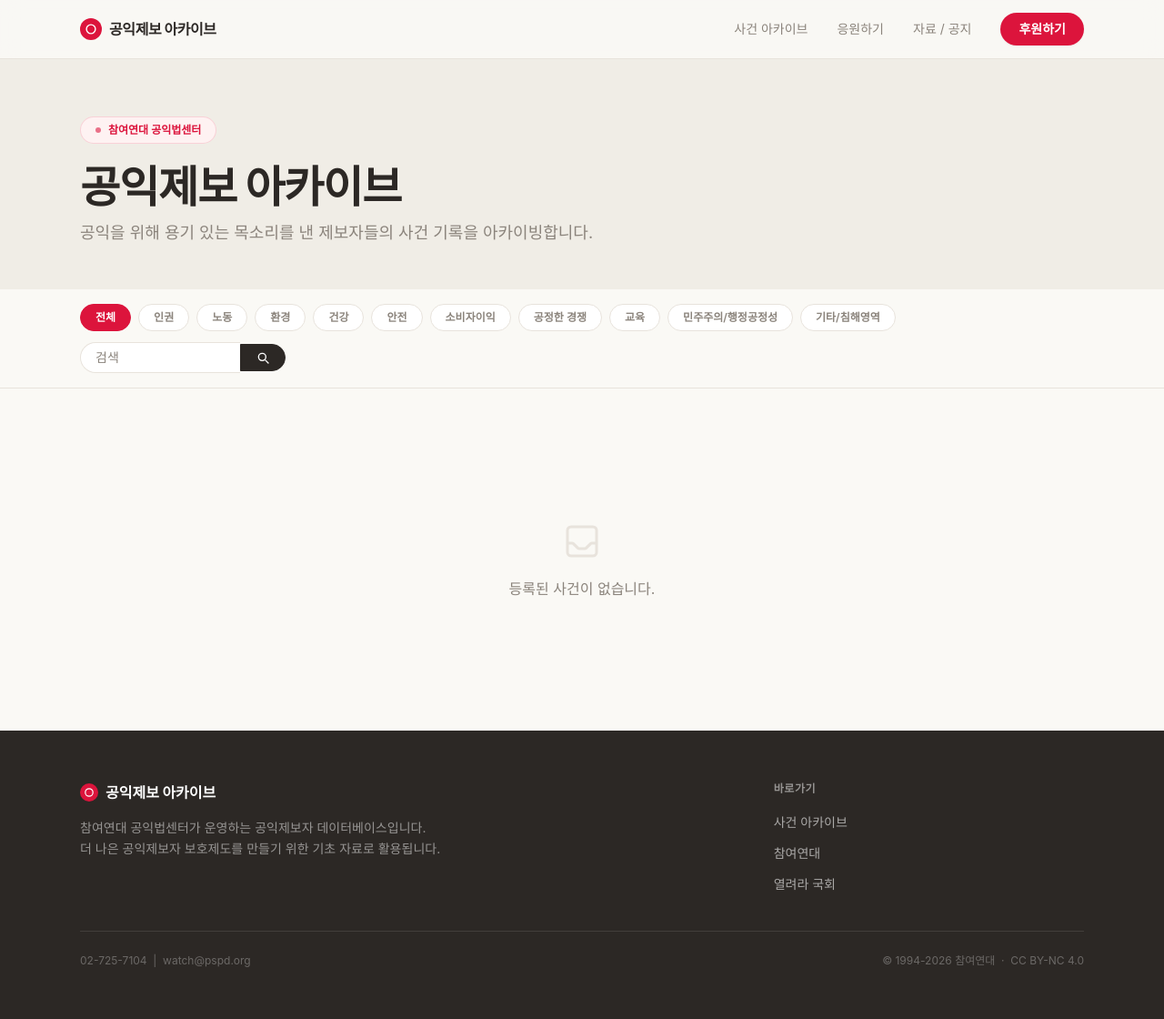
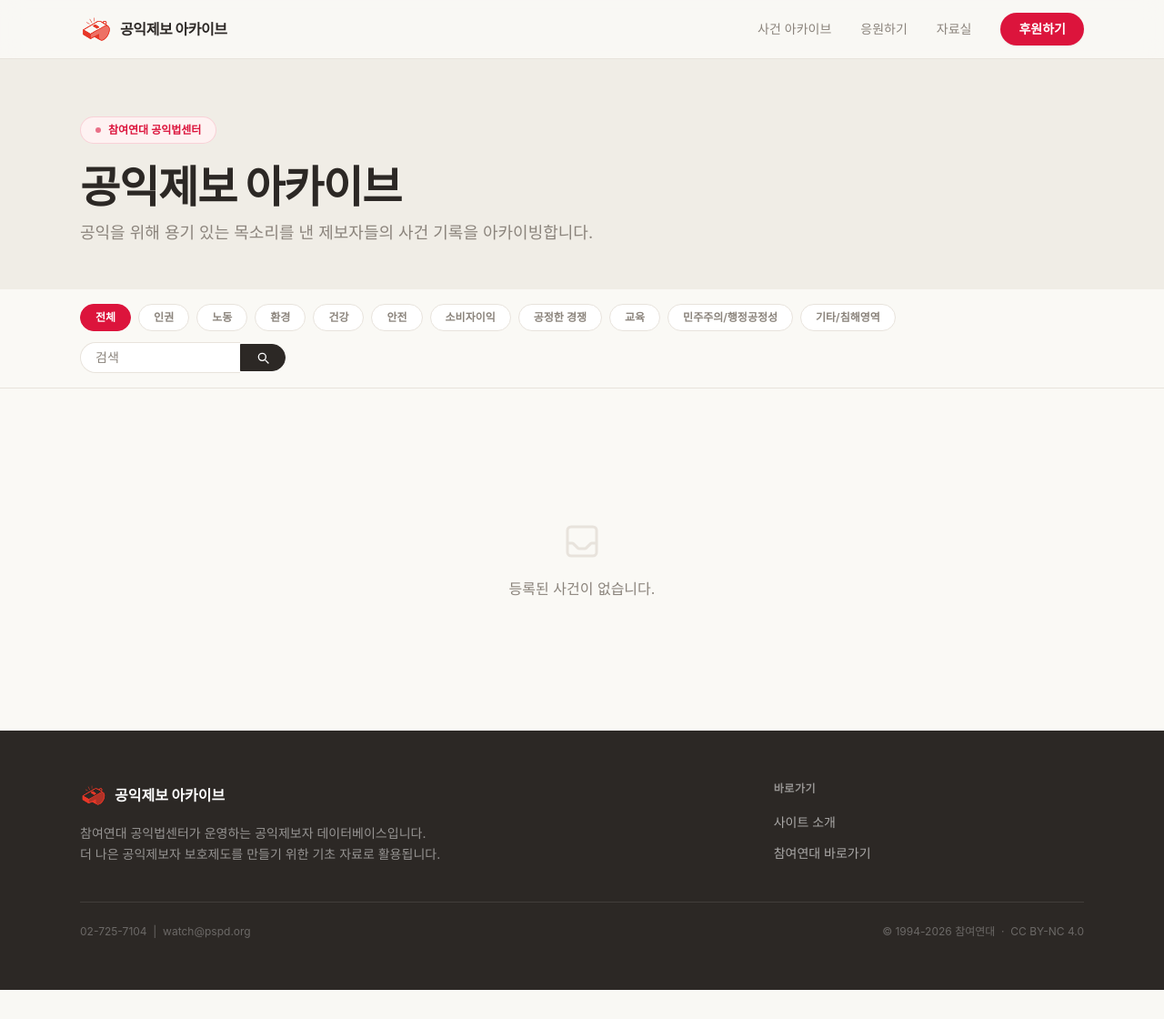
Before and after one commit to siesto-rivera/whistle, a Django app: page /cases/ in a window 1280 px wide. Shown: the whole page at 91% size. After the commit the page ends 1088 px from the top, so only its background shows below. Run offline with Django 4.2, Linux system fonts and the light colour scheme; data that the repository does not hold is empty; some libraries are stand-ins or nearby versions; some web fonts are replaced.

Commit message:
헤더/풋터 통일 및 UI 개선
- /cases/, /about/ 헤더·풋터를 메인 페이지와 동일하게 통일
  (로고 이미지, 메뉴 텍스트, 후원하기 링크, 풋터 바로가기 링크)
- archive 섹션 전체 보기 버튼 스타일 개선 (검정 배경, 호버 반전·화살표 슬라이드 효과)

Co-Authored-By: Claude Sonnet 4.6 <noreply@anthropic.com>

```diff
--- a/whistle/templates/whistle/home.html
+++ b/whistle/templates/whistle/home.html
@@ -270,9 +270,9 @@
                 <p class="text-smoke mt-2 text-sm">용기 있는 선택을 한 이들의 이야기입니다.</p>
             </div>
             <a href="{% url 'whistle_public_list' %}"
-               class="shrink-0 inline-flex items-center gap-1.5 text-sm text-smoke hover:text-accent border border-stone hover:border-accent px-5 py-2.5 rounded-full transition-all">
+               class="shrink-0 inline-flex items-center gap-2 text-sm font-semibold text-white bg-ink px-6 py-2.5 rounded-full border border-ink hover:bg-white hover:text-ink hover:-translate-y-0.5 hover:shadow-lg active:translate-y-0 active:shadow-none transition-all duration-200 group">
                 전체 보기
-                <svg class="w-4 h-4" fill="none" stroke="currentColor" viewBox="0 0 24 24">
+                <svg class="w-4 h-4 transition-transform duration-200 group-hover:translate-x-1" fill="none" stroke="currentColor" viewBox="0 0 24 24">
                     <path stroke-linecap="round" stroke-linejoin="round" stroke-width="2" d="M9 5l7 7-7 7"/>
                 </svg>
             </a>
--- a/whistle/templates/whistle/public_list.html
+++ b/whistle/templates/whistle/public_list.html
@@ -1,3 +1,4 @@
+{% load static %}
 <!doctype html>
 <html lang="ko">
 <head>
@@ -69,11 +70,7 @@
 
         {# 로고 #}
         <a href="{% url 'whistle_home' %}" class="flex items-center gap-2 font-extrabold text-base text-ink tracking-tight">
-            <span class="w-6 h-6 rounded-full bg-accent flex items-center justify-center">
-                <svg class="w-3.5 h-3.5 text-white" fill="currentColor" viewBox="0 0 20 20">
-                    <path d="M10 2a8 8 0 100 16A8 8 0 0010 2zm0 14a6 6 0 110-12 6 6 0 010 12z"/>
-                </svg>
-            </span>
+            <img src="{% static 'whistle/img/illust_whistle.svg' %}" class="w-9 h-9" alt="공익제보 아카이브 로고">
             공익제보 아카이브
         </a>
 
@@ -81,11 +78,11 @@
         <nav class="hidden md:flex items-center gap-8">
             <a href="{% url 'whistle_home' %}#archive"   class="text-sm text-smoke hover:text-ink transition-colors">사건 아카이브</a>
             <a href="{% url 'whistle_home' %}#cheer"     class="text-sm text-smoke hover:text-ink transition-colors">응원하기</a>
-            <a href="{% url 'whistle_home' %}#resources" class="text-sm text-smoke hover:text-ink transition-colors">자료 / 공지</a>
+            <a href="{% url 'whistle_home' %}#resources" class="text-sm text-smoke hover:text-ink transition-colors">자료실</a>
             {% if user.is_authenticated %}
             <a href="{% url 'whistle:case_list' %}" class="text-sm text-smoke hover:text-ink transition-colors">관리</a>
             {% endif %}
-            <a href="https://www.peoplepower21.org/Support" target="_blank"
+            <a href="https://together.kakao.com/fundraisings/133736/" target="_blank"
                class="text-sm bg-accent text-white font-semibold px-5 py-2 rounded-full hover:bg-red-700 transition-colors shadow-sm">
                 후원하기
             </a>
@@ -105,8 +102,8 @@
         <div class="px-6 py-5 flex flex-col gap-4">
             <a href="{% url 'whistle_home' %}#archive"   class="text-sm text-smoke">사건 아카이브</a>
             <a href="{% url 'whistle_home' %}#cheer"     class="text-sm text-smoke">응원하기</a>
-            <a href="{% url 'whistle_home' %}#resources" class="text-sm text-smoke">자료 / 공지</a>
-            <a href="https://www.peoplepower21.org/Support" target="_blank"
+            <a href="{% url 'whistle_home' %}#resources" class="text-sm text-smoke">자료실</a>
+            <a href="https://together.kakao.com/fundraisings/133736/" target="_blank"
                class="text-sm font-semibold text-accent">후원하기 →</a>
         </div>
     </div>
@@ -275,11 +272,7 @@
             {# 소개 #}
             <div class="md:col-span-2">
                 <div class="flex items-center gap-2 font-extrabold text-base mb-4">
-                    <span class="w-5 h-5 rounded-full bg-accent flex items-center justify-center">
-                        <svg class="w-3 h-3 text-white" fill="currentColor" viewBox="0 0 20 20">
-                            <path d="M10 2a8 8 0 100 16A8 8 0 0010 2zm0 14a6 6 0 110-12 6 6 0 010 12z"/>
-                        </svg>
-                    </span>
+                    <img src="{% static 'whistle/img/illust_whistle.svg' %}" class="w-[30px] h-[30px]" alt="공익제보 아카이브 로고">
                     공익제보 아카이브
                 </div>
                 <p class="text-white/50 text-sm leading-relaxed max-w-md">
@@ -292,9 +285,8 @@
             <div>
                 <h4 class="font-semibold text-xs uppercase tracking-wider mb-4 text-white/50">바로가기</h4>
                 <ul class="space-y-2.5">
-                    <li><a href="{% url 'whistle_public_list' %}" class="text-sm text-white/60 hover:text-white transition-colors">사건 아카이브</a></li>
-                    <li><a href="https://www.peoplepower21.org" target="_blank" class="text-sm text-white/60 hover:text-white transition-colors">참여연대</a></li>
-                    <li><a href="https://watch.peoplepower21.org" class="text-sm text-white/60 hover:text-white transition-colors">열려라 국회</a></li>
+                    <li><a href="/about/" class="text-sm text-white/60 hover:text-white transition-colors">사이트 소개</a></li>
+                    <li><a href="https://www.peoplepower21.org" target="_blank" class="text-sm text-white/60 hover:text-white transition-colors">참여연대 바로가기</a></li>
                 </ul>
             </div>
         </div>
```
Also changed, not shown: whistle/templates/whistle/about.html (+6 -16 lines).
